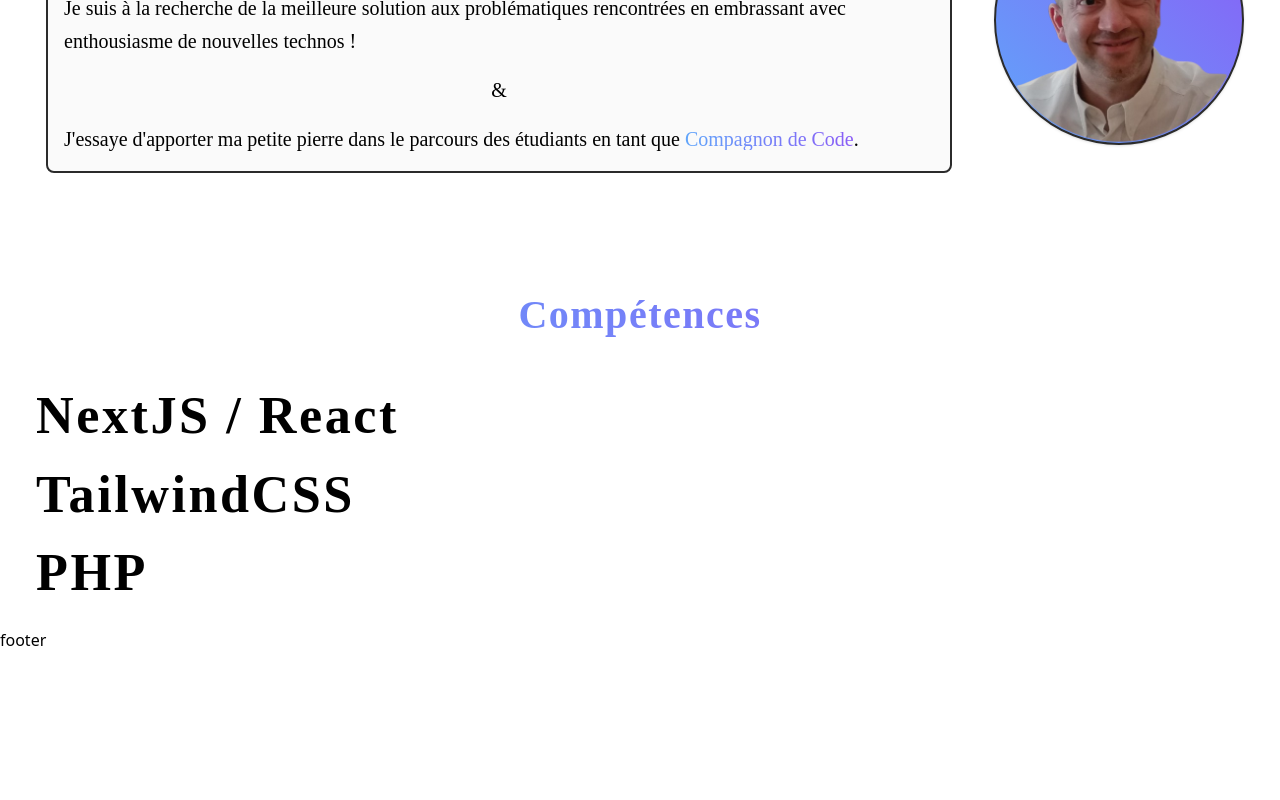
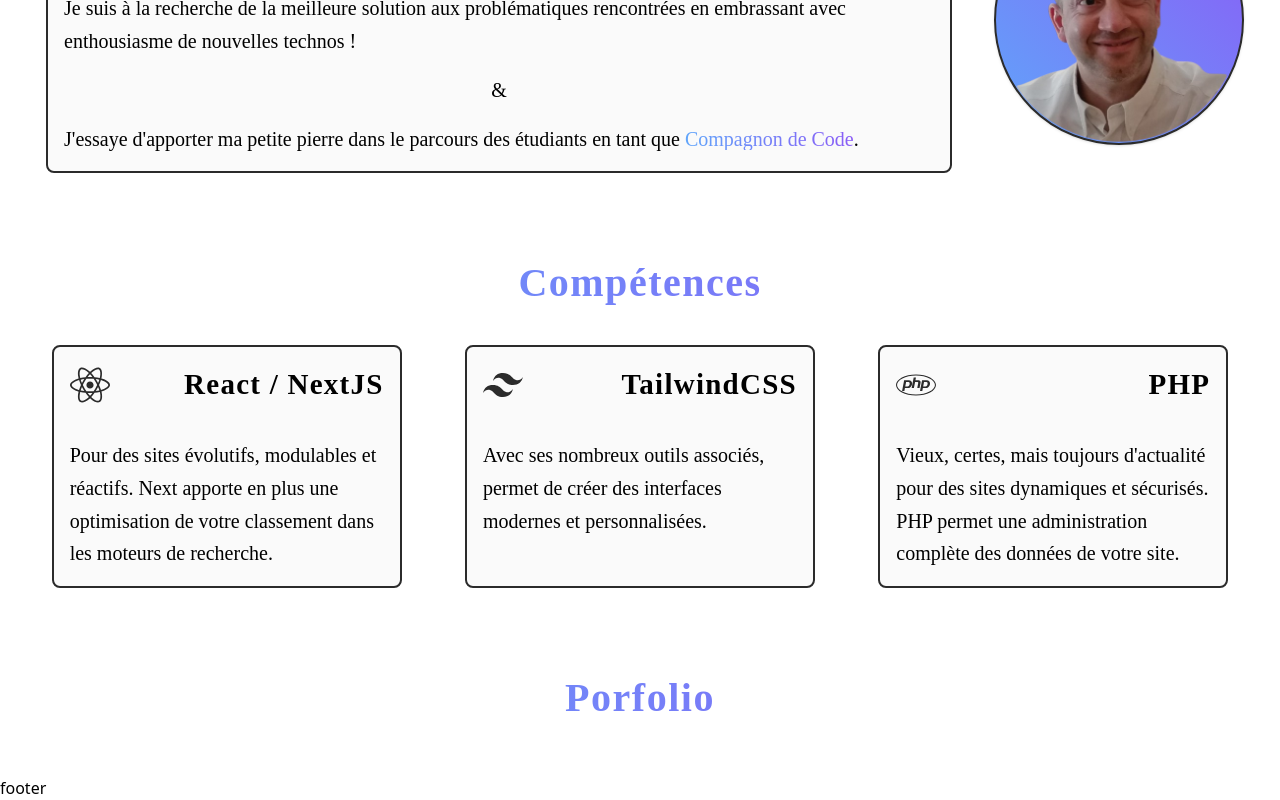
Before and after one commit to ChristopheC-83/c_de_c_front, a Next.js app: page / in a window 1280 px wide. Shown: the part 560-1360 px from the top of the page. Before the commit the page ends 1212 px from the top, so only its background shows below. Built offline with nearby package versions, Linux system fonts and the light colour scheme; a web font is replaced by a local one.

Commit message:
skills ok, go for portfolio

```diff
--- a/app/page.tsx
+++ b/app/page.tsx
@@ -3,7 +3,7 @@ import Spacing from "@/components/Spacing";
 import Hero from "@/components/homeComponents/hero/Hero";
 import Skills from "@/components/homeComponents/skills/Skills";
 import Title from "@/components/title/Title";
-
+import Portfolio from "@/components/homeComponents/portfolio/Portfolio";
 
 export default function Home() {
   return (
@@ -14,6 +14,8 @@ export default function Home() {
       <Hero/>
       <Spacing />
       <Skills/>
+      <Spacing />
+      <Portfolio/>
 
       </main>
   );
--- /dev/null
+++ b/components/homeComponents/portfolio/Portfolio.jsx
@@ -0,0 +1,16 @@
+
+
+
+ export default function Portfolio() {
+
+
+
+return (
+  <div className="container">
+  <h2 className="text-center clip mb-8">Porfolio</h2>
+
+    </div>
+
+  );
+
+}
--- a/components/homeComponents/skills/Skills.tsx
+++ b/components/homeComponents/skills/Skills.tsx
@@ -4,11 +4,13 @@ import SkillCard from "./components/SkillCard";
 export default function Skills() {
   return (
     <div className="container">
-      <h2 className="text-center clip my-8">Compétences</h2>
+      <h2 className="text-center clip mb-8">Compétences</h2>
 
-      {skillsList.map((skill) => (
-        <SkillCard key={skill.id} skill={skill} />
-      ))}
+      <div className="flex flex-col sm:flex-row flex-wrap gap-8">
+        {skillsList.map((skill) => (
+          <SkillCard key={skill.id} skill={skill} />
+        ))}
+      </div>
     </div>
   );
 }
--- a/components/homeComponents/skills/components/SkillCard.tsx
+++ b/components/homeComponents/skills/components/SkillCard.tsx
@@ -7,8 +7,11 @@ type SkillCardProps = {
 export default function SkillCard({skill}: SkillCardProps) {
 
   return (
-    <div>
-      <h1>{skill.label}</h1>
+    <div className="w-[350px] mx-auto border-2 border-ring p-2 xs:p-3 sm:p-4 flex flex-col gap-y-4 rounded-lg bg-card text-card-foreground 	">
+      <div className="flex justify-between items-center mb-4 ">
+        <h2 className="text-ring">{skill.icon}</h2><h3>{skill.label}</h3>
+      </div>
+      <p>{skill.text}</p>
     </div>
   );
 }
--- a/datas/skillsList.tsx
+++ b/datas/skillsList.tsx
@@ -8,7 +8,7 @@ export const skillsList: SkillsListType[] = [
   {
     id: 1,
     icon: <FaReact/>,
-    label: "NextJS / React",
+    label: "React / NextJS",
     text: "Pour des sites évolutifs, modulables et réactifs. Next apporte en plus une optimisation de votre classement dans les moteurs de recherche.",
   },
   {
@@ -21,6 +21,6 @@ export const skillsList: SkillsListType[] = [
     id: 3,
     icon: <FaPhp/>,
     label: "PHP",
-    text: "Vieux, certes, mais toujours d'actualité pour des sites dynamiques et sécurisés.",
+    text: "Vieux, certes, mais toujours d'actualité pour des sites dynamiques et sécurisés. PHP permet une administration complète des données de votre site.",
   },
 ];
```
Also changed, not shown: datas/portfolioList.tsx (added, +17 -0 lines).
